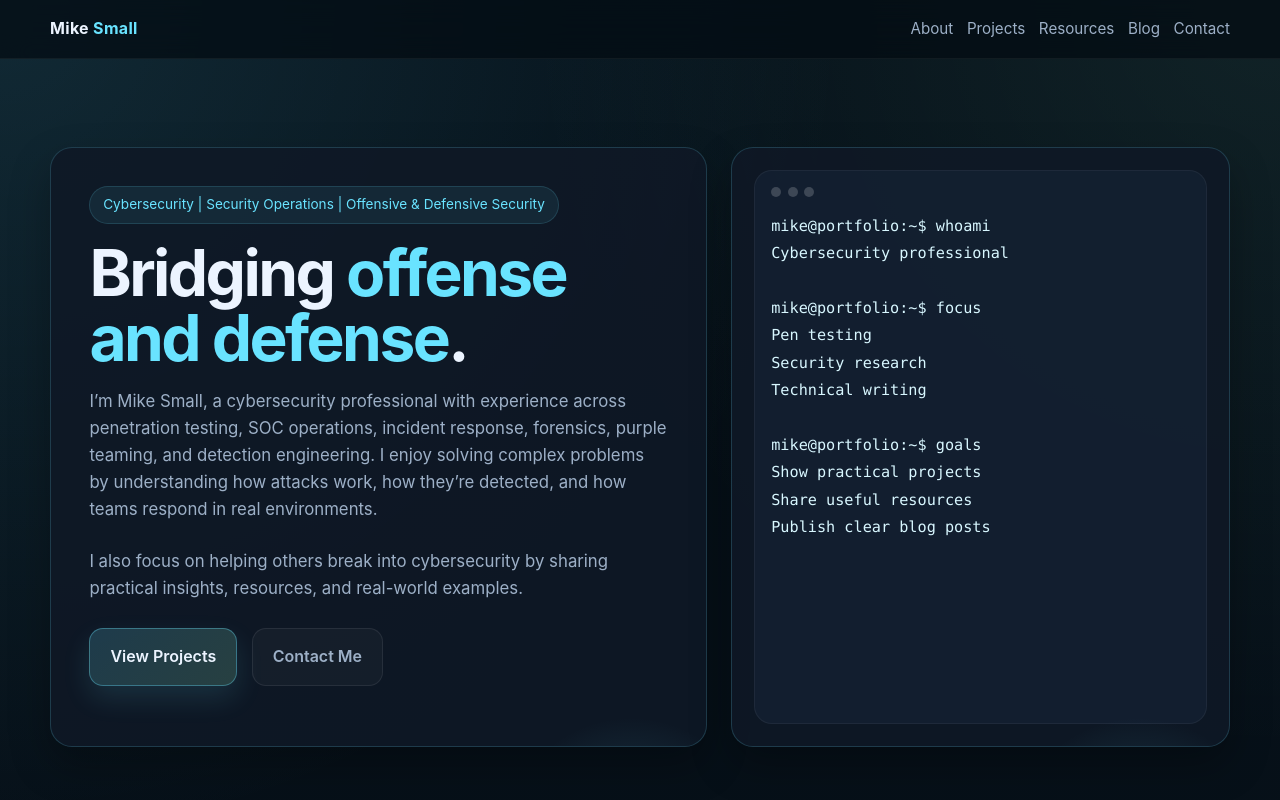
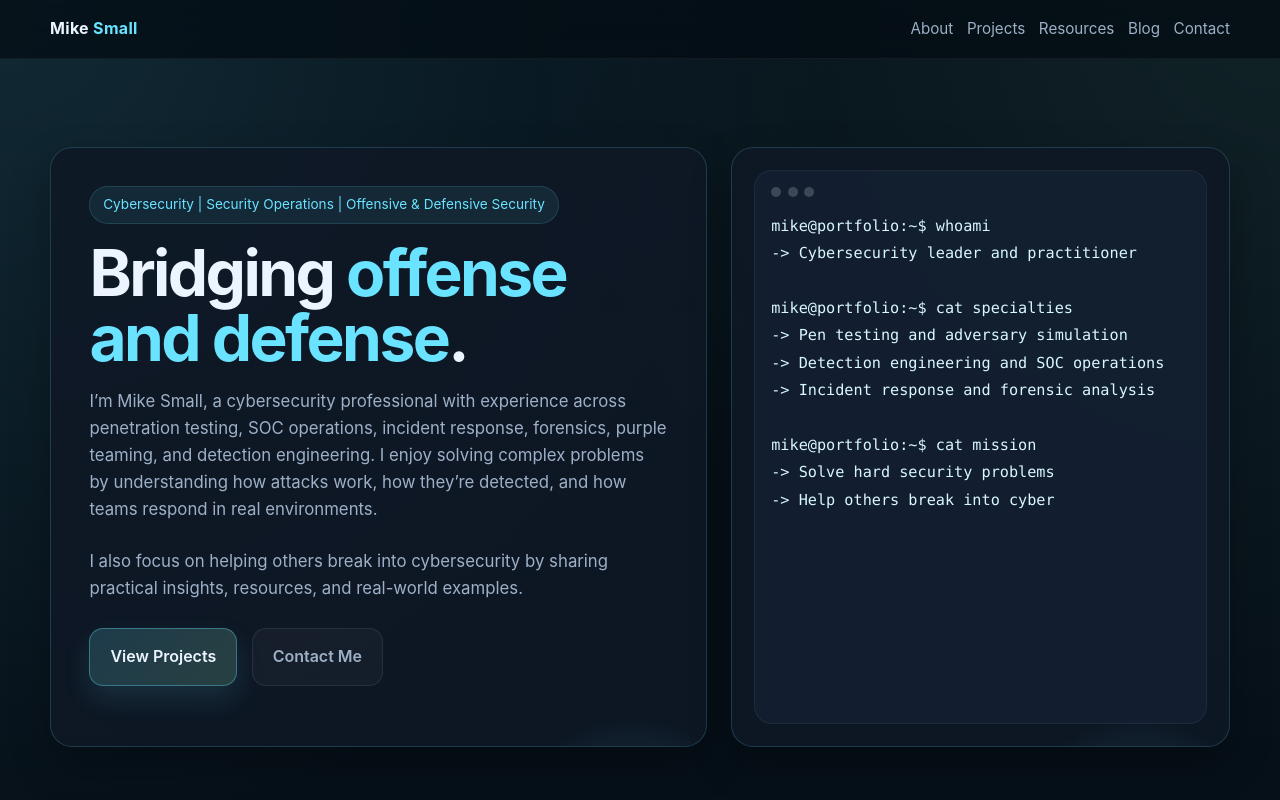
Before and after one commit to infosecwizardry/infosecwizardry.github.io, a plain HTML site: page index.html in a window 1280 px wide. Shown: the top 800 px of the page. Drawn offline with Linux system fonts and the light colour scheme; no server answers.

Commit message:
Revise terminal output in index.html
Updated terminal output to reflect new roles and goals.

```diff
--- a/index.html
+++ b/index.html
@@ -595,17 +595,16 @@
           <div class="terminal">
             <div class="terminal-dots"><span></span><span></span><span></span></div>
             <pre>mike@portfolio:~$ whoami
-Cybersecurity professional
+-> Cybersecurity leader and practitioner
 
-mike@portfolio:~$ focus
-Pen testing
-Security research
-Technical writing
+mike@portfolio:~$ cat specialties
+-> Pen testing and adversary simulation
+-> Detection engineering and SOC operations
+-> Incident response and forensic analysis
 
-mike@portfolio:~$ goals
-Show practical projects
-Share useful resources
-Publish clear blog posts</pre>
+mike@portfolio:~$ cat mission
+-> Solve hard security problems
+-> Help others break into cyber</pre>
           </div>
         </div>
       </div>
```
